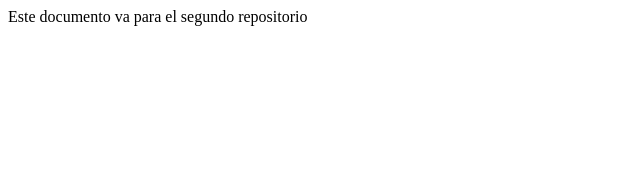
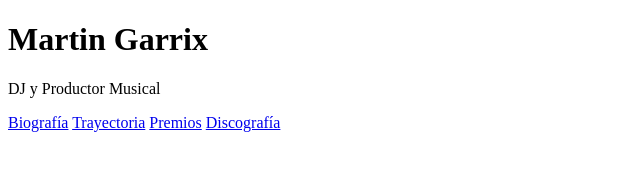
Before and after one commit to eduardotec05/Projects-HTML, a plain HTML site: page index.html in a window 1280 px wide. Shown: the whole page, without its empty margins (0-640 px from the left). Drawn offline with Linux system fonts and the light colour scheme.

Commit message:
Seleccion del tema y primer commit

```diff
--- a/index.html
+++ b/index.html
@@ -1,11 +1,23 @@
 <!DOCTYPE html>
-<html lang="en">
+<html lang="es">
 <head>
     <meta charset="UTF-8">
     <meta name="viewport" content="width=device-width, initial-scale=1.0">
-    <title>Repo2</title>
+    <meta name="description" content="Biografía y trayectoria del DJ Martin Garrix">
+    <title>Martin Garrix - DJ y Productor Musical</title>
 </head>
 <body>
-    Este documento va para el segundo repositorio
+    <header>
+        <h1>Martin Garrix</h1>
+        <p>DJ y Productor Musical</p>
+    </header>
+
+    <nav>
+        <a href="#biografia">Biografía</a>
+        <a href="#trayectoria">Trayectoria</a>
+        <a href="#premios">Premios</a>
+        <a href="#discografia">Discografía</a>
+    </nav>
+
 </body>
 </html>
```
